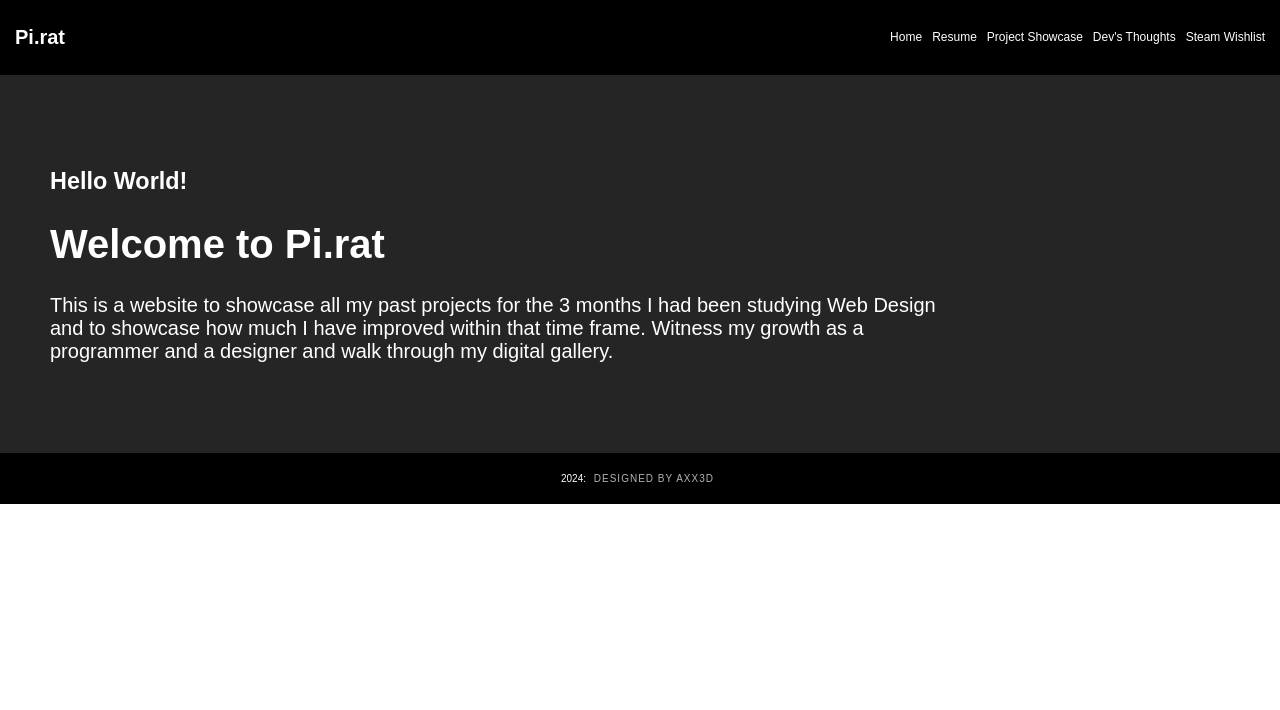
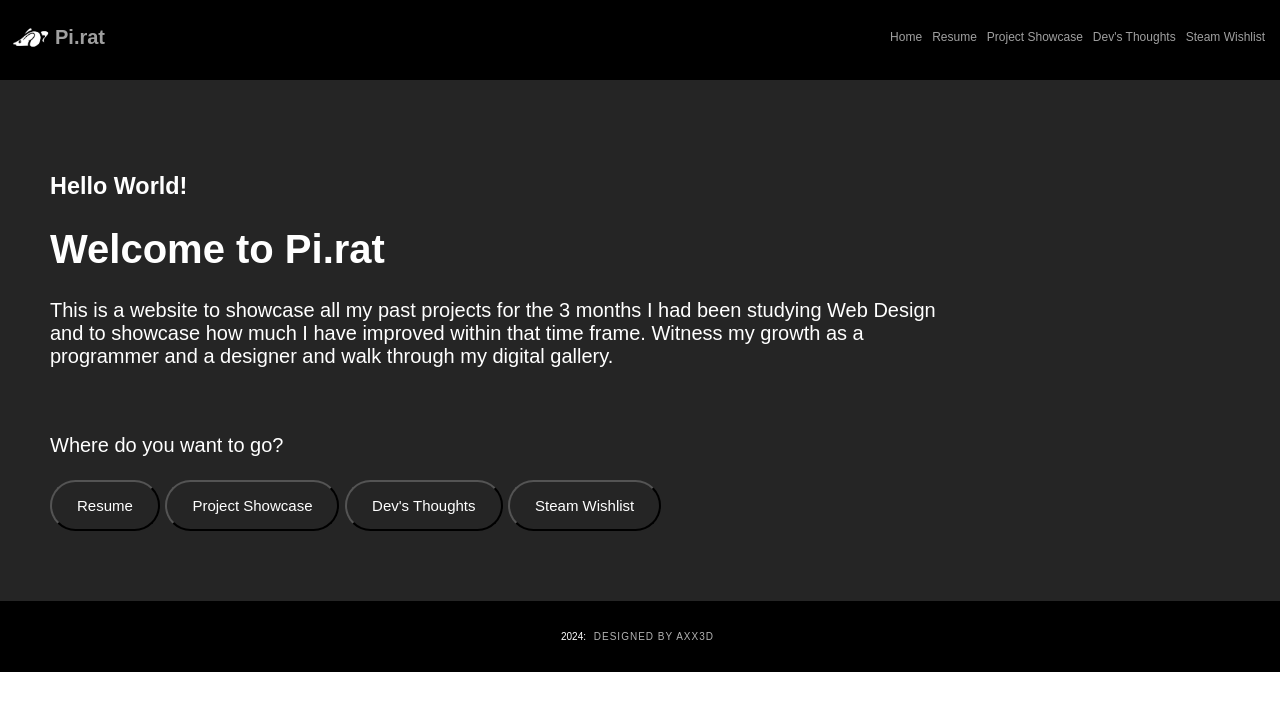
Before and after one commit to AXX3D/WD-Everything, a plain HTML site: page index.html in a window 1280 px wide. Drawn offline with Linux system fonts and the light colour scheme.

Commit message:
feat(buttons): add buttons that link to pages
Added buttons on landing page to reach other pages

```diff
--- a/assets/css/style.css
+++ b/assets/css/style.css
@@ -3,8 +3,29 @@
     font-family: Arial, Helvetica, sans-serif;
 }
 
+.image
+{
+  float: left;
+  width: 40px;
+  height: auto;
+}
+
+.image:hover
+{
+  animation: bounce 1.5s infinite alternate;
+}
+
+@keyframes bounce
+{
+  0%, 20%, 50%, 80%, 100% {transform: translateY(0);}
+  40% {transform: translateY(-20px);}
+  60% {transform: translateY(-15px);}
+}
+
+
 .header
 {
+    position: absolute;
     width: 100%;
     position: sticky;
     top: 0;
@@ -16,8 +37,9 @@
 
 .header a
 {
+    opacity: 1;
     float: left;
-    color: rgb(255, 255, 255);
+    color: rgb(160, 160, 160);
     text-align: center;
     padding: 5px;
     text-decoration: none;
@@ -32,12 +54,13 @@
 {
     font-size: 20px;
     font-weight: bold;
-    color: rgb(255, 255, 255);
+    color: rgb(160, 160, 160);
 }
 
   .header a:hover
 {
-    color: rgb(216, 193, 117);
+    opacity: 1;
+    color: rgb(255, 255, 255);
 }
 
   .header-right
@@ -87,21 +110,88 @@ body
     font-size: 20px;
 }
 
+.buttons #res
+{
+  font-size: 15px;
+  background: rgb(37, 37, 37);
+  color: rgb(255, 255, 255);
+  border-radius: 30px;
+  padding: 15px 25px;
+  text-decoration: none;
+  transition: 0.2s;
+}
+.buttons #res:hover
+{
+  color: #000;
+  background: #1dacff;
+}
+
+.buttons #proj
+{
+  font-size: 15px;
+  background: rgb(37, 37, 37);
+  color: rgb(255, 255, 255);
+  border-radius: 30px;
+  padding: 15px 25px;
+  text-decoration: none;
+  transition: 0.2s;
+}
+.buttons #proj:hover
+{
+  color: #000;
+  background: #ff2600;
+}
+
+.buttons #dev
+{
+  font-size: 15px;
+  background: rgb(37, 37, 37);
+  color: rgb(255, 255, 255);
+  border-radius: 30px;
+  padding: 15px 25px;
+  text-decoration: none;
+  transition: 0.2s;
+}
+.buttons #dev:hover
+{
+  color: #000;
+  background: #f0ce0c;
+}
+
+.buttons #wish
+{
+  font-size: 15px;
+  background: rgb(37, 37, 37);
+  color: rgb(255, 255, 255);
+  border-radius: 30px;
+  padding: 15px 25px;
+  text-decoration: none;
+  transition: 0.2s;
+}
+.buttons #wish:hover
+{
+  color: #000;
+  background: #b2f128;
+}
+
 .footerbottom
 {
+    position: relative;
     background-color: #000;
-    padding: 10px;
+    padding: 20px;
     text-align: center;
 }
 
 .footerbottom p
 {
+    background-color: #000;
     font-size: 10px;
     color: white;
 }
 
 .designer
 {
+    background-color: #000;
     text-align: center;
     font-size: 10px;
     opacity: 0.7;
--- a/index.html
+++ b/index.html
@@ -9,13 +9,14 @@
 </head>
 <body>
     <div class="header">
+        <img src="/assets/img/logo.png" alt="rat" class="image">
         <a href="https://axx3d.github.io/WD-Finals/" class="logo">Pi.rat</a>
         <div class="header-right">
-          <a href="https://axx3d.github.io/WD-Everything/">Home</a>
-          <a href="https://axx3d.github.io/WD-Finals/">Resume</a>
+          <a href="https://axx3d.github.io/WD-Finals/">Home</a>
+          <a href="https://axx3d.github.io/WD-Finals/resume/index.html">Resume</a>
           <a href="https://axx3d.github.io/Finals/">Project Showcase</a>
           <a href="https://axx3d.github.io/WD-Finals/">Dev's Thoughts</a>
-          <a href="https://axx3d.github.io/WD-Finals/">Steam Wishlist</a>
+          <a href="https://axx3d.github.io/WD-Finals/steamwishlist/index.html">Steam Wishlist</a>
         </div>
       </div>
 
@@ -25,9 +26,22 @@
 
           <h1>Welcome to Pi.rat</h1>
           <p>This is a website to showcase all my past projects for the 3 months I had been studying Web Design<br>and to showcase how much I have improved within that time frame. Witness my growth as a<br>programmer and a designer and walk through my digital gallery.</p>
+          <br>
+          <br>
+          <p2>Where do you want to go?</p2>
+
+          <br>
+          <br>
+
+      <div class="buttons">
+        <a href="/pages/hero1/index.html"><button id="res">Resume</button></a>
+        <a href="/pages/hero2/index.html"><button id="proj">Project Showcase</button></a>
+        <a href="/pages/hero3/index.html"><button id="dev">Dev's Thoughts</button></a>
+        <a href="/pages/hero4/index.html"><button id="wish">Steam Wishlist</button></a>
+    </div>
+
           </div>
       </div>
-
 
 
 
```
